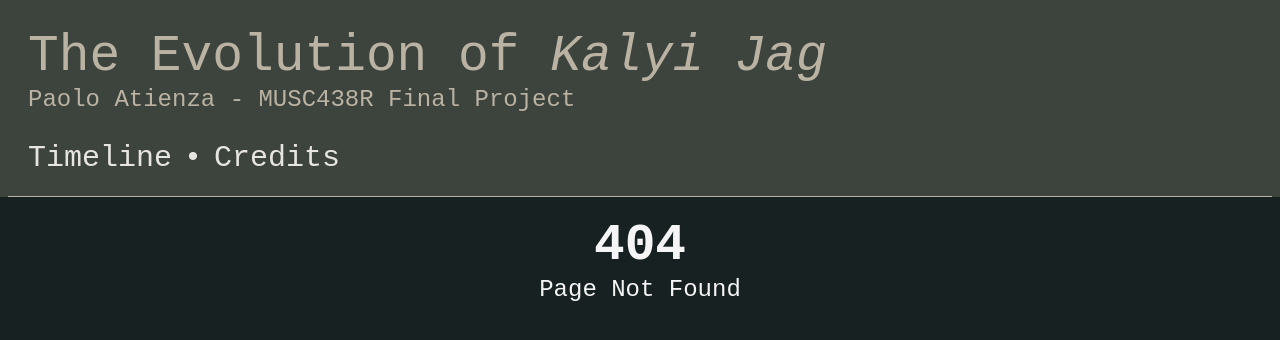
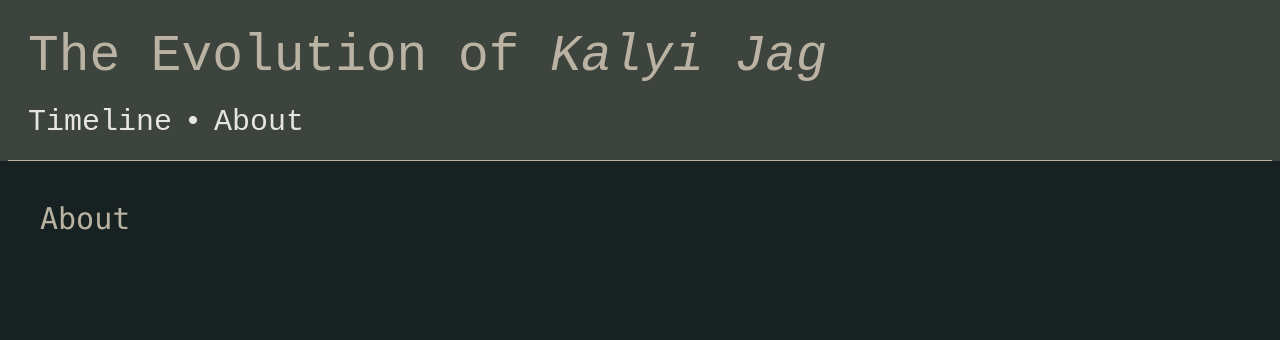
Before and after one commit to Zenza235/musc438r-final-project, a React (Vite) app: page /about in a window 1280 px wide. Before the commit this address had no page. Shown: the top 340 px of the page. Built offline with nearby package versions, Linux system fonts and the light colour scheme.

Commit message:
finish: album page template w/ dummy text description

```diff
--- a/src/App.tsx
+++ b/src/App.tsx
@@ -1,12 +1,12 @@
 import { Routes, Route } from 'react-router-dom';
-import { Timeline, Credits, Page404, Album } from "./pages";
+import { Timeline, About, Page404, Album } from "./pages";
 import { items } from "./items";
 
 function App() {
   return (
     <Routes>
       <Route path="/" element={<Timeline />} />
-      <Route path="/credits" element={<Credits />} />
+      <Route path="/about" element={<About />} />
       {/* Album Routes */}
       {items
         .filter((i) => !!i.albumInfo)
--- a/src/components/Header/Header.tsx
+++ b/src/components/Header/Header.tsx
@@ -10,11 +10,10 @@ function Header({ showTimelineControls = false }: HeaderProps) {
     <div className="flex flex-col px-2 pt-2 bg-forest-400 justify-center w-screen sticky top-0 z-50">
       <header className="m-5">
         <h1 className="text-tan-600">The Evolution of <i>Kalyi Jag</i></h1>
-        <h2 className="text-tan-600 text-2xl">Paolo Atienza - MUSC438R Final Project</h2>&nbsp;
-        <nav>
+        <nav className="mt-5">
           <HeaderLink href="/" name="Timeline"/>
           <div className="text-tan-300 text-3xl py-2 pr-3 inline">•</div>
-          <HeaderLink href="/credits" name="Credits"/>
+          <HeaderLink href="/about" name="About"/>
           {(showTimelineControls) ? (
             <>
               <div className="text-tan-300 text-3xl py-2 pr-3 inline">•</div>
--- /dev/null
+++ b/src/pages/About.tsx
@@ -0,0 +1,19 @@
+import { Header } from "../components";
+
+/**
+ * DONT FORGET
+ * - "MUSC438R Creative Project - Paolo Atienza"
+ * - Explanation on how to use the site (click on the albums, etc.)
+ * - Bibliography
+ */
+
+function About() {
+  return (
+    <>
+      <Header />
+      <h2 className="text-tan-600 m-10 font-mono text-3xl">About</h2>
+    </>
+  );
+}
+
+export default About;
--- a/src/pages/Album.tsx
+++ b/src/pages/Album.tsx
@@ -36,6 +36,11 @@ function Album({ item }: AlbumProps) {
           <h2 className="text-2xl mt-2.5">
             {item.date} | <i>{item.albumInfo.label}</i>
           </h2><br/>
+          <p className="text-xl text-wrap w-200">
+            Lorem ipsum dolor sit amet, consectetur adipiscing elit. Curabitur ex magna, porta a nibh quis, posuere luctus massa. Suspendisse ut viverra ante, sit amet tincidunt sem. Duis nisl eros, vestibulum eu nisl ut, blandit bibendum elit. Cras id venenatis dolor, sit amet facilisis lorem. Integer malesuada mauris nisi, ultricies pretium lorem malesuada sit amet. Donec sit amet lectus eros. Etiam id euismod mi, a semper eros. Morbi varius ullamcorper pulvinar. Phasellus tempor pulvinar nibh, vel ullamcorper tellus fringilla nec. Nunc libero massa, ullamcorper in purus a, commodo ultrices tortor. Phasellus sapien est, ornare a elementum at, lacinia et nisl. Mauris tempus mi a felis finibus condimentum.
+
+Cras nec semper nisl. Maecenas tempor nisi id dolor ultrices viverra. Vivamus mattis lorem sed feugiat elementum. Phasellus nec ipsum non neque volutpat venenatis non et massa. Interdum et malesuada fames ac ante ipsum primis in faucibus. Interdum et malesuada fames ac ante ipsum primis in faucibus. Ut sem velit, porta nec nibh eu, rhoncus varius arcu. Maecenas ac ipsum sit amet augue condimentum tempus a sed metus.
+          </p>
         </div>
       </div>
       <p className="text-tan-600 p-5 text-lg">{item.albumInfo.desc}</p>
--- a/src/pages/Credits.tsx
+++ /dev/null
@@ -1,12 +0,0 @@
-import { Header } from "../components";
-
-function Credits() {
-  return (
-    <>
-      <Header />
-      <h1 className="text-tan-600 p-5 text-3xl">Credits</h1>
-    </>
-  );
-}
-
-export default Credits;
--- a/src/pages/index.ts
+++ b/src/pages/index.ts
@@ -1,4 +1,4 @@
-export { default as Credits } from "./Credits";
+export { default as About } from "./About";
 export { default as Timeline } from "./Timeline";
 export { default as Page404 } from "./Page404";
 export { default as Album } from "./Album";
```
